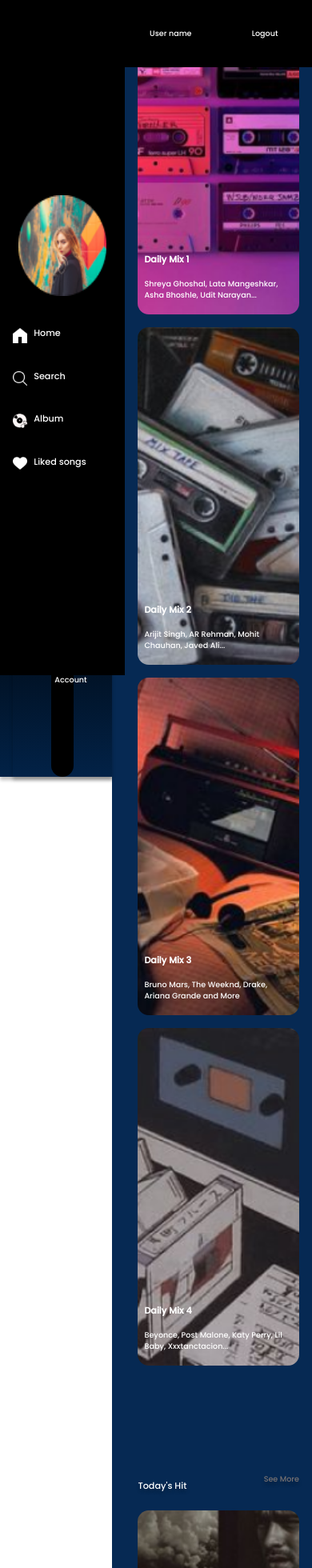
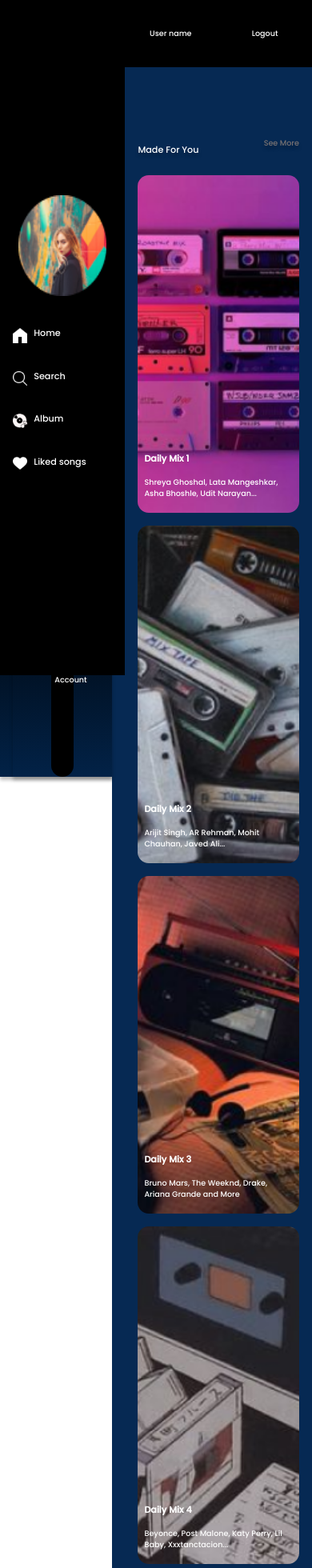
Before and after one commit to abhi808shek/music_app, a React (Create React App) app: page / in a window 390 px wide. Shown: the top 1960 px of the page at 80% size. Built offline with nearby package versions, Linux system fonts and the light colour scheme.

Commit message:
homepage

```diff
--- a/src/Components/Homepage/Home.css
+++ b/src/Components/Homepage/Home.css
@@ -327,7 +327,7 @@ h1 {
     }
 
     .heading1 {
-        height: 4%;
+        height: 10%;
     }
 
     h1 {
```
